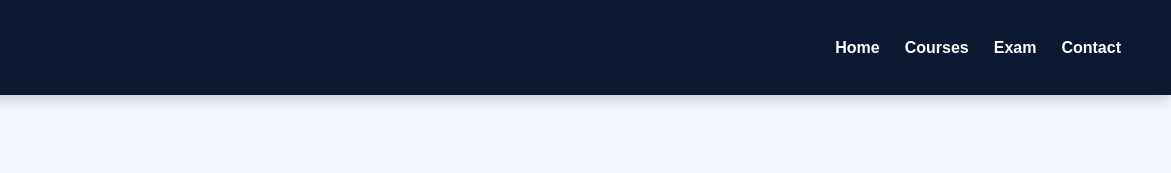
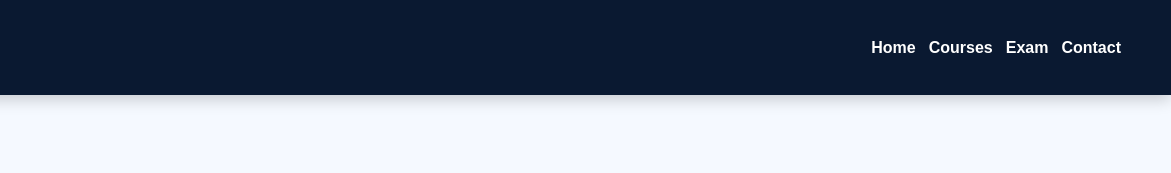
Before and after one commit to Eminence999/MIDASEDU-PAGE, a plain HTML site: page index.html in a window 1280 px wide. Shown: the top 173 px of the page, 109-1280 px from the left. Drawn offline with Linux system fonts and the light colour scheme.

Commit message:
Update index.html

```diff
--- a/index.html
+++ b/index.html
@@ -43,6 +43,7 @@
     header img {
       height: 55px;
       width: auto;
+
     }
 
     .site-title h1 {
@@ -55,7 +56,7 @@
     nav ul {
       list-style: none;
       display: flex;
-      gap: 25px;
+      gap: 13px;
     }
 
     nav a {
```
